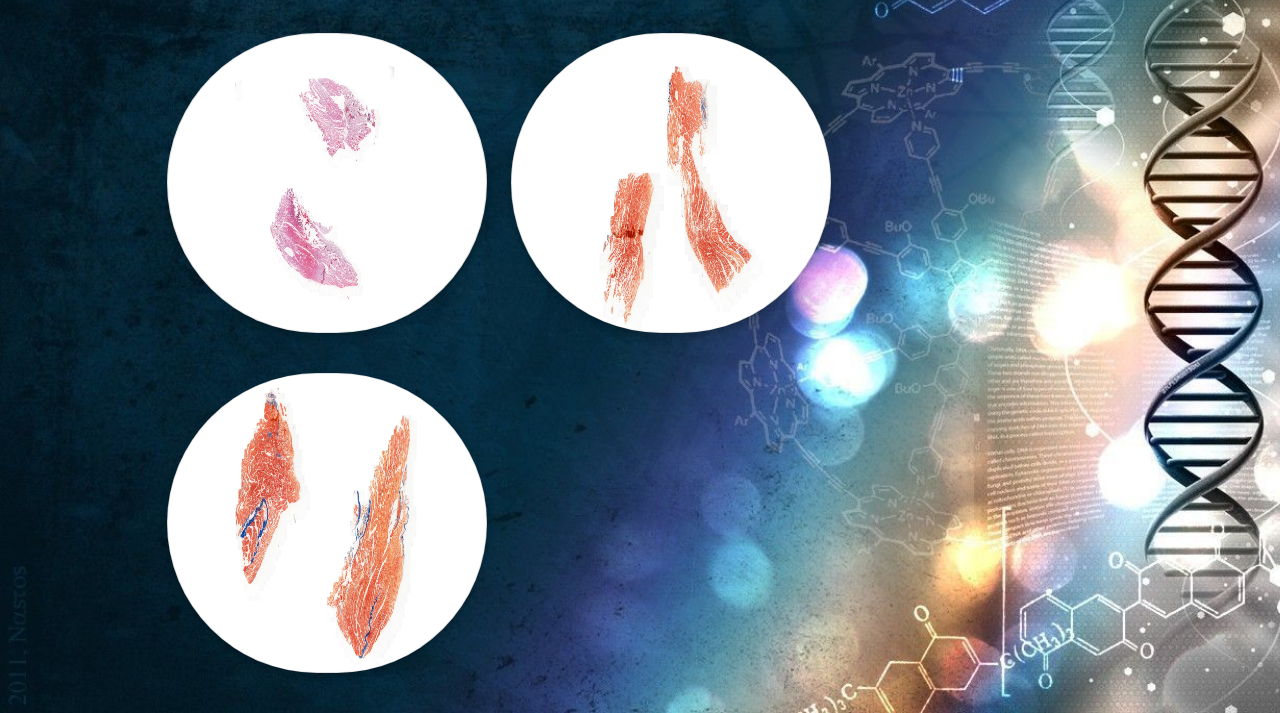
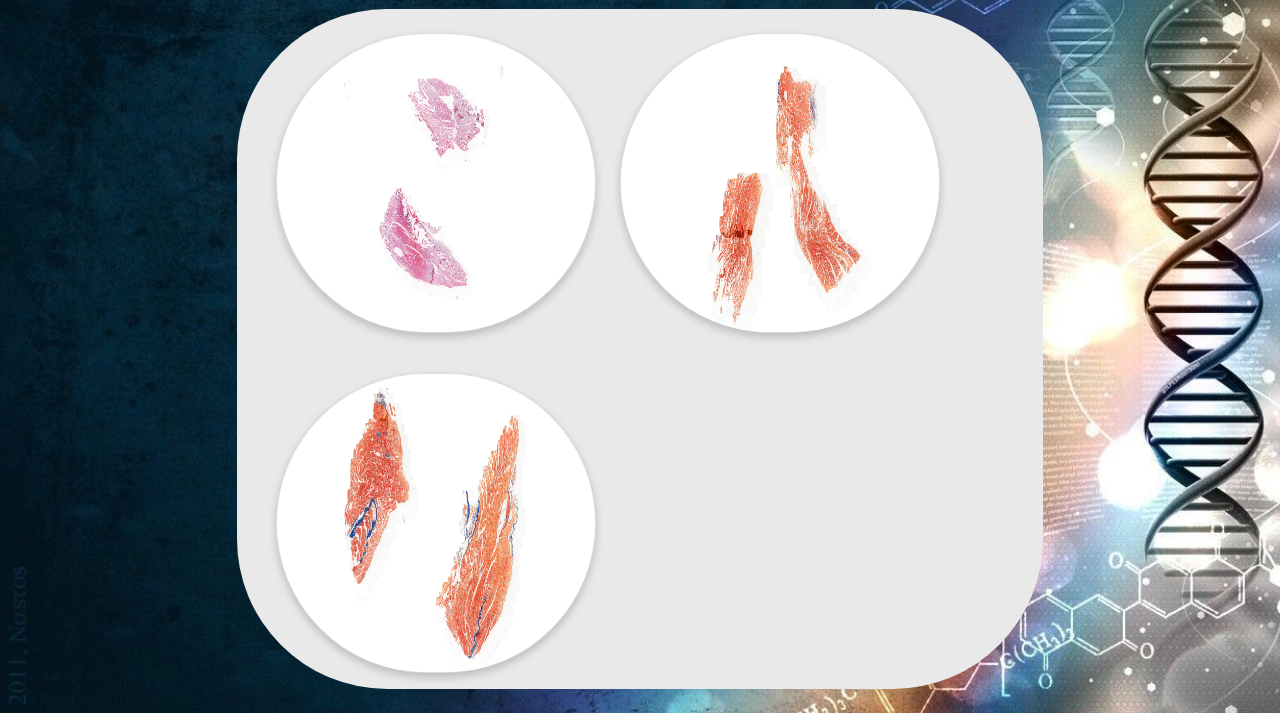
Before and after one commit to MityaChang/FYP-Histology, a PHP site: page /MainHomePage.html in a window 1280 px wide. Shown: the part 87-800 px from the top of the page. Run offline with PHP 8.4, Linux system fonts and the light colour scheme.

Commit message:
Send help

```diff
--- a/MainHomePage.html
+++ b/MainHomePage.html
@@ -98,10 +98,11 @@
                     <div class="card text-white mb-3 mt-4 ml-4" style="max-width: 20rem;">
                         <img src="img/1M24_0.7x.jpg" class ="round-circle" id="cardImage" alt=""/>
                          <div class="overlay">
-                          <div class="text">Hello World2</div>
+                          <div class="text">Hello World3</div>
                     </div>
 
                     </div>
+
 
                 </div>
 
--- a/css/Home.css
+++ b/css/Home.css
@@ -58,8 +58,11 @@ body {
 /* ------------------------------------ */
 /* Container CSS */
 .container{
-    max-width: 80%;
+    max-width: 63%;
     height: auto;
+    background-color: #EAE9EA;
+    border-radius: 150px;
+
 
 
 }
```
